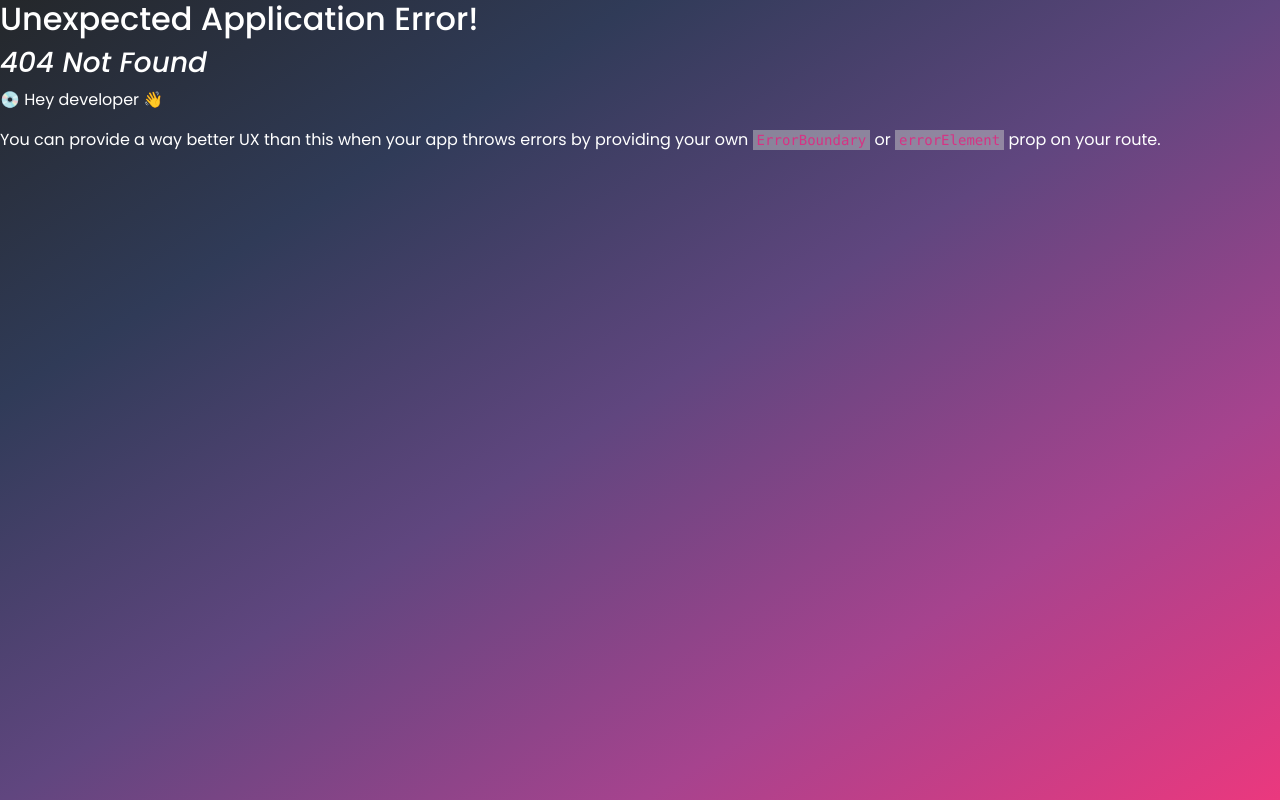
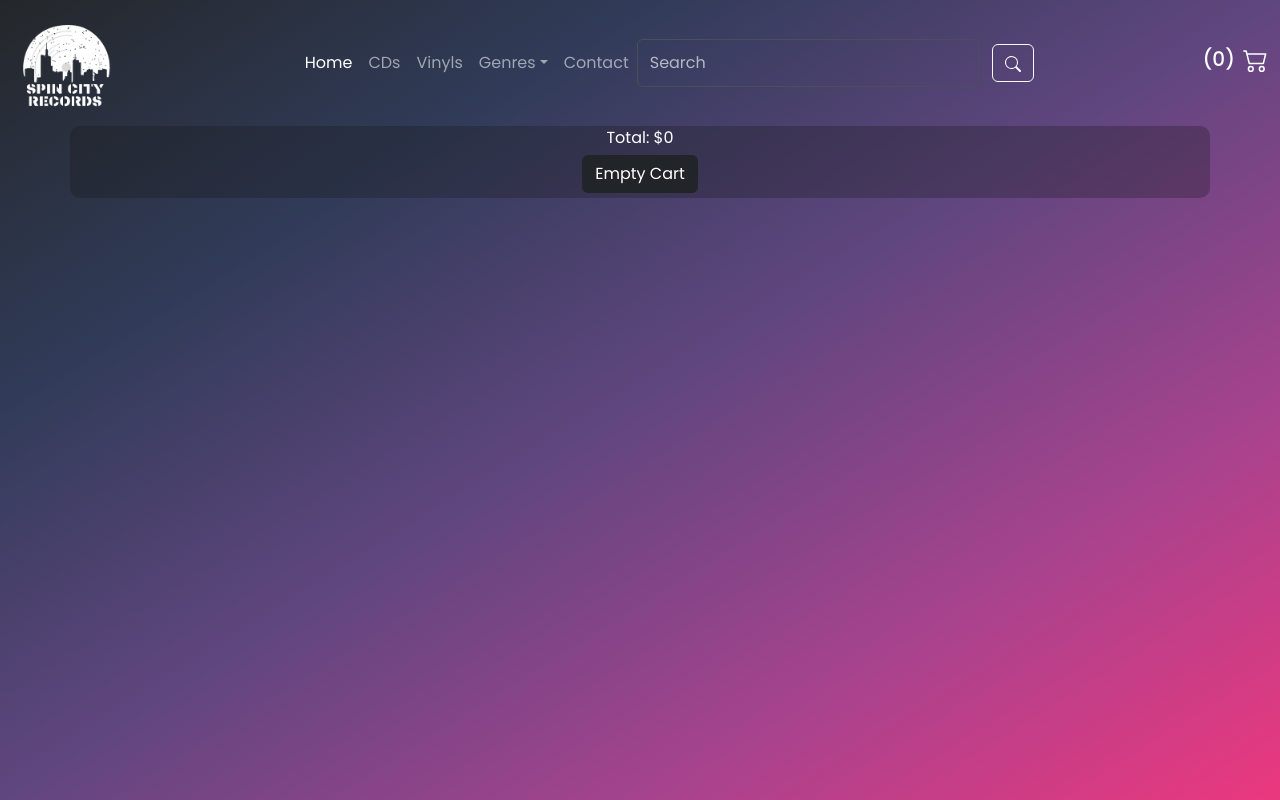
Before and after one commit to fstempler/preEntrega2-React, a React (Vite) app: page /cart in a window 1280 px wide. Before the commit this address had no page. Built offline with nearby package versions, Linux system fonts and the light colour scheme.

Commit message:
ItemCount OK / Cart OK - Styles  / Loader

```diff
--- a/src/App.jsx
+++ b/src/App.jsx
@@ -9,7 +9,9 @@ import { Detail } from './pages/Detail';
 import { Genre } from './pages/Genre';
 import { Type } from './pages/Type';
 import { Contact } from './pages/Contact';
+import { Cart } from './pages/Cart';
 import { CartProvider } from './state/Cart.context';
+
 
 const routes = createBrowserRouter(
   createRoutesFromElements(
@@ -19,6 +21,7 @@ const routes = createBrowserRouter(
       <Route path='/genre/:id' element={<Genre />} />
       <Route path='/type/:id' element={<Type />} />
       <Route path='/contact' element={<Contact />} />
+      <Route path='/cart' element={<Cart />} />
     </Route>
   )
 );
--- a/src/components/Item/Item.jsx
+++ b/src/components/Item/Item.jsx
@@ -33,7 +33,7 @@ export const Item = ({
 
                     </div>
                     <div className="item__btn d-flex justify-content-around align-items-center">
-                        <button type="button" className="btn btn-dark">Buy</button>
+                        {/* <button type="button" className="btn btn-dark">Buy</button> */}
                         <span className="item__content-price">${price.toLocaleString("es-US",{minimumFractionDigits: 2, maximumFractionDigits: 2})}</span>
                     </div>
                 </div>
--- a/src/components/ItemCount/ItemCount.css
+++ b/src/components/ItemCount/ItemCount.css
@@ -1,3 +1,7 @@
+.itemCount {
+    margin-top: 5px;
+    margin-bottom: 5px;
+}
 .item-count{
     display: flex;
     flex-direction: column;
@@ -5,31 +9,26 @@
     max-width: max-content;
     align-items: center;
 }
+
 .item-count__buttons{
     display: flex;
     align-items: center;
     gap: 16px;
 }
 
-.item-count__buttons button{
-    background: #737373;
-    padding: 8px;
-    font-size: 16px;
-    width: 40px;
-    height: 40px;
-    border-radius: 8px;
-}
+
 .item-count__buttons span {
     font-size: 20px;
     width: 25px;
 }
+
 .item-count__add{
-    padding: 8px 16px;
-    background: #646cff;
+    margin-top: 5px;
     max-width: 300px;
     border-radius: 8px;
     color: white;
 }
+
 .item-count__add:disabled{
     padding: 8px 16px;
     background: #494b63;
--- a/src/components/ItemCount/ItemCount.jsx
+++ b/src/components/ItemCount/ItemCount.jsx
@@ -15,12 +15,12 @@ export const ItemCount = ({ stock = 0, onAdd}) => {
             {stock ? (
                 <>
                 <div className="item-count__button">
-                    <button onClick={() => handleSub()}>-</button>
-                    <span>{count}</span>
-                    <button onClick={() => handleSum()}>+</button>
+                    <button onClick={() => handleSub()} className="btn btn-dark">-</button>
+                    <span>  {count}  </span>
+                    <button onClick={() => handleSum()} className="btn btn-dark">+</button>
                 </div>
                 <button
-                    className="item-count__add"
+                    className="item-count__add btn btn-dark"
                     disabled={!stock}
                     onClick={() => {
                         onAdd(count);
--- a/src/components/cartWidget/CartWidget.jsx
+++ b/src/components/cartWidget/CartWidget.jsx
@@ -1,10 +1,14 @@
 
+import { useNavigate } from 'react-router-dom';
+import { useCartContext } from '../../state/Cart.context';
 import './cartWidget.css';
 
 const CartWidget = () => {
-    return (
-        <div className="cart">
-          <h5 className="cartWidget">[3]</h5>
+      const {getCartQty} = useCartContext();
+      const navigate = useNavigate();
+      return (
+        <div className="cart" onClick={ () => navigate("/cart")}>
+          <h5 className="cartWidget">({getCartQty()})</h5>
           <svg xmlns="http://www.w3.org/2000/svg" width="25" height="25" fill="#ffffff" className="bi bi-cart2 ms-2 mb-2" viewBox="0 0 16 16">
             <path d="M0 2.5A.5.5 0 0 1 .5 2H2a.5.5 0 0 1 .485.379L2.89 4H14.5a.5.5 0 0 1 .485.621l-1.5 6A.5.5 0 0 1 13 11H4a.5.5 0 0 1-.485-.379L1.61 3H.5a.5.5 0 0 1-.5-.5zM3.14 5l1.25 5h8.22l1.25-5H3.14zM5 13a1 1 0 1 0 0 2 1 1 0 0 0 0-2zm-2 1a2 2 0 1 1 4 0 2 2 0 0 1-4 0zm9-1a1 1 0 1 0 0 2 1 1 0 0 0 0-2zm-2 1a2 2 0 1 1 4 0 2 2 0 0 1-4 0z"/>
           </svg>
--- /dev/null
+++ b/src/pages/Cart.jsx
@@ -0,0 +1,35 @@
+import { useEffect } from "react";
+import { useCartContext } from "../state/Cart.context";
+import '../styles/cart.css'
+
+export const Cart = () => {
+        const {cart, cleanCart, getTotalPrice, removeProduct} = useCartContext();
+        useEffect(() => {console.log({ cart });
+    }, [cart]);
+    return <div className="container">
+        <div className="totalContainer">
+            <span>Total: ${getTotalPrice().toLocaleString({
+            maximumFractionDigits: 2,
+            minimumFractionDigits: 2,
+            })}
+            </span>
+        </div>
+
+        {
+            cart.map((item) => <div
+            className="itemContainer"
+            key={item.id} onClick={() => removeProduct(item.id)}>
+                <img className="imgProduct" src={item.img} />
+                <div className="infoContainer">
+                    <span>{item.title}</span>
+                    Artist: {item.artist}
+                    Price: ${item.price}
+                    Quantity: {item.qty}
+                </div>
+                </div>)
+        }
+        <div className="btnContainer">
+                <button onClick={() => cleanCart()} className="btn btn-dark">Empty Cart</button>
+        </div>
+    </div>
+};
--- a/src/pages/Detail.jsx
+++ b/src/pages/Detail.jsx
@@ -1,5 +1,6 @@
 import { useEffect, useState } from "react";
-import { ItemCount } from "../components/ItemCount";
+import { ItemCount } from "../components/ItemCount/ItemCount";
+import { Item } from "../components/Item/Item";
 import { getRecord } from '../lib/records.requests';
 import { useParams } from 'react-router-dom';
 import '../styles/detail.css';
@@ -25,6 +26,10 @@ export const Detail = () => {
         });
     }, []);
 
+    const handleAdd = (qty) => {
+        addProduct(record, qty);
+    }
+
     if (record === null || Object.keys(record).length === 0) return null;
 
      return (
@@ -45,10 +50,8 @@ export const Detail = () => {
                 <span className="detail__info-price">${(record.price)}</span>
                 <br />
                 <span className="detail__info-stock">Only {record.stock} left!</span>
-                <ItemCount stock={record.stock} onAdd={() => alert("Purchased")} />
-                {/* <div className="item__btn">
-                    <button type="button" className="btn btn-dark">Buy</button>
-                </div>    */}
+                <ItemCount stock={record.stock} onAdd={handleAdd} />
+
             </div>
 
             </div>
--- a/src/state/Cart.context.jsx
+++ b/src/state/Cart.context.jsx
@@ -8,20 +8,39 @@ export const useCartContext = () => useContext(CartContext);
 
 export const CartProvider = ({children}) => {
     const [cart, setCart] = useState([]);
+    //Función para añadir productos al carrito
+    const addProduct = (item, qty) => {
+        const element = cart.find((product) => product.id === item.id)
+        if(!element) return setCart([...cart, {...item, qty, },]);
 
-    const addProduct = (item, qty) => {
-        setCart([...cart, {
-            ...item,
-            qty,
-        }])
+            const newCart = cart.map((product) =>
+            product.id === item.id ? {...product, qty: product.qty + qty} : product);
+                setCart(newCart);
+        };
+    //Función para eliminar productos del carrito
+    const removeProduct = () => {
+        const newCart = cart.filter((product) => product.id !== id);
+        setCart(newCart);
     }
+    //Función para vaciar el carrito
+    const cleanCart = () => setCart([]);
+    //Función para mostrar la cantidad de productos en el cart
+    const getCartQty = () => cart.reduce((acc, item) => acc + item.qty, 0);
+    //Valor total compra
+    const getTotalPrice = () => cart.reduce((acc, item) => acc + item.price * item.qty, 0);
+
+
 
     const value = {
         cart,
-        addProduct
+        addProduct,
+        getCartQty,
+        removeProduct,
+        cleanCart,
+        getTotalPrice
     }
     return (
-        <CartContext.Provider value={[]}
+        <CartContext.Provider value={value}
             displayName="cartContext">
             {children}
         </CartContext.Provider>
--- /dev/null
+++ b/src/styles/cart.css
@@ -0,0 +1,21 @@
+.totalContainer{
+    display: flex;
+    justify-content: center;
+}
+
+.itemContainer{
+    margin: 10px;
+}
+
+.imgProduct{
+    height: 150px;
+    width: 150px;
+}
+.btnContainer{
+    display: flex;
+    justify-content: center;
+}
+
+.btn{
+    margin: 5px;
+}
```
